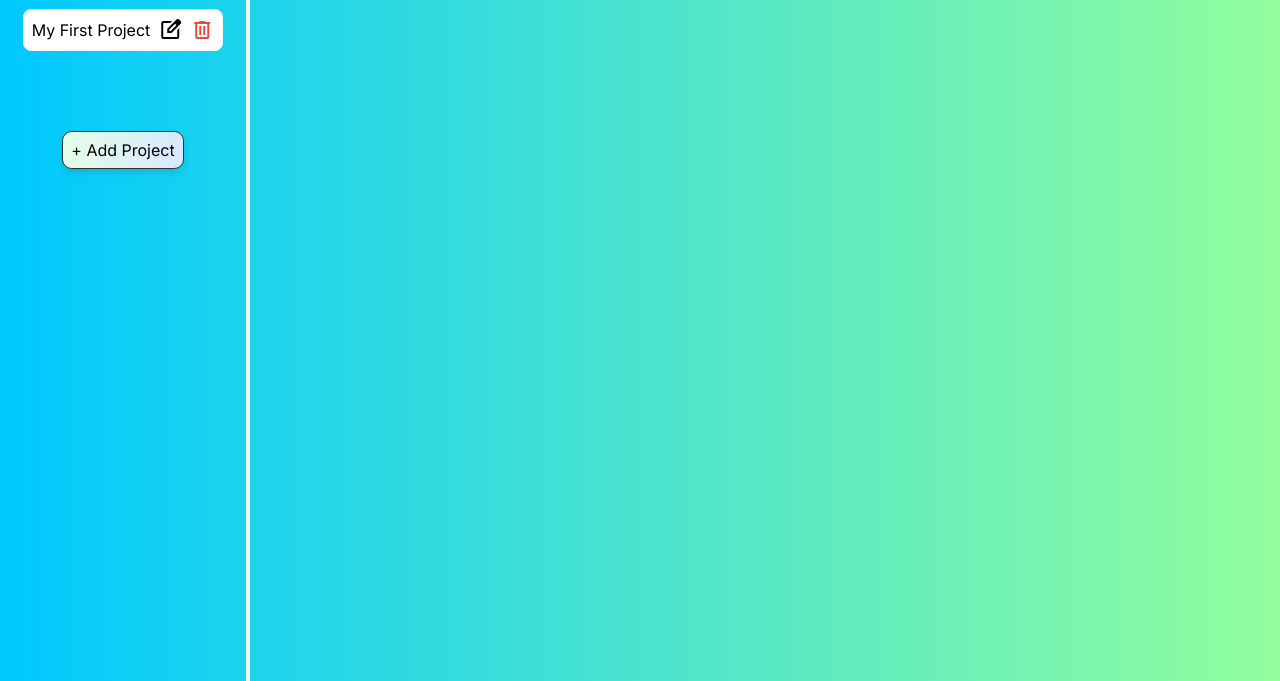
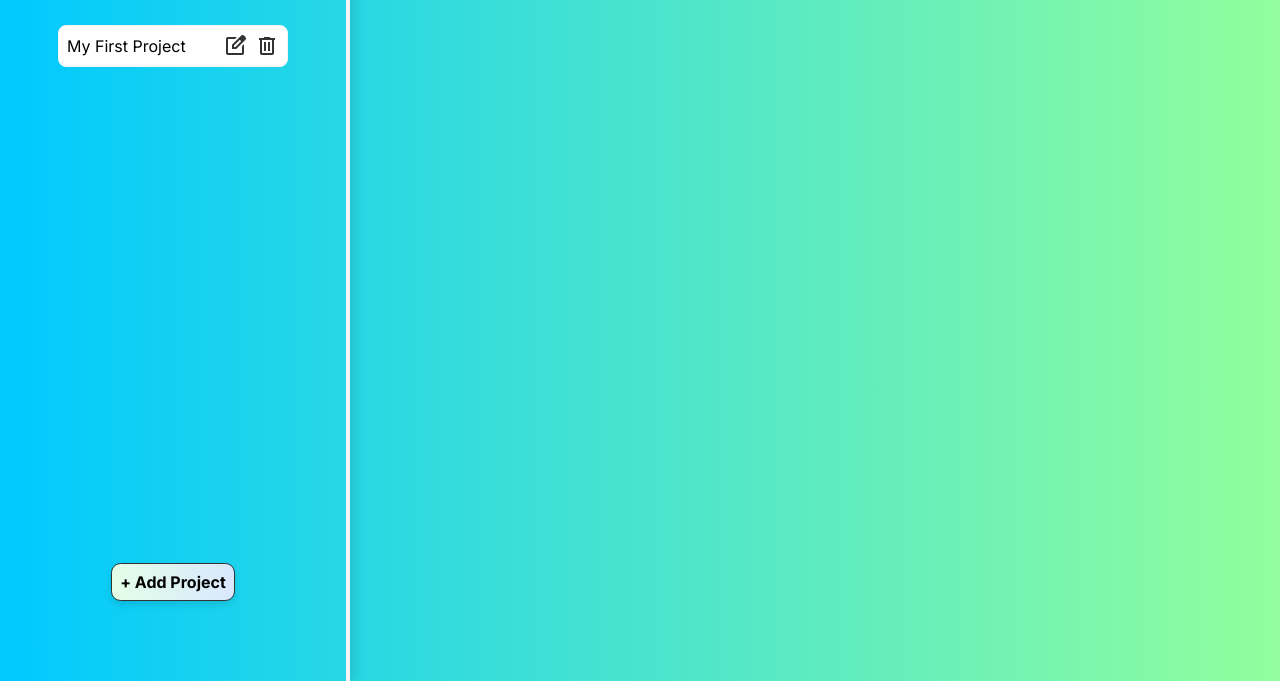
Before and after one commit to OguzhanKadakal/todo-app, a website built with webpack: page src/index.html in a window 1280 px wide. Shown: the part 119-800 px from the top of the page. Built offline with nearby package versions, Linux system fonts and the light colour scheme.

Commit message:
Enhance project item rendering and styling: update renderProjectItems to include project title, adjust CSS for layout and hover effects, and improve icon visibility

```diff
--- a/src/modules/domLogic.js
+++ b/src/modules/domLogic.js
@@ -54,20 +54,17 @@ export function renderProjectItems() {
   projectContainer.innerHTML = "";
 
   appState.projects.forEach((p) => {
-    const projectItem = createElement(
-      "li",
-      {
-        class: "project-item",
-        "data-id": p.id, //data-id for easier reference
-      },
-      p.title
-    );
+    const projectItem = createElement("li", {
+      class: "project-item",
+      "data-id": p.id, //data-id for easier reference
+    });
 
+    const projectTitle = createElement("p", { class: "project-title" }, p.title);
     const projectEditIcon = createIcon("material-symbols-outlined project-edit-icon", "edit_square");
     const projectDeleteIcon = createIcon("material-symbols-outlined project-delete-icon", "delete");
     projectEditIcon.setAttribute("data-modal-target", "#edit-project-modal");
 
-    projectItem.append(projectEditIcon, projectDeleteIcon);
+    projectItem.append(projectTitle, projectEditIcon, projectDeleteIcon);
     projectContainer.append(projectItem);
   });
 }
--- a/src/styles.css
+++ b/src/styles.css
@@ -3,6 +3,7 @@
     --text-color: #333333;
     --border-color: #f5f5f5;
     --error-color: #e74c3c;
+    --edit-icon-color: #6ABD73;
     --button-gradient: linear-gradient(90deg, #e3ffe7 0%, #d9e7ff 100%);
 }
 
@@ -40,7 +41,7 @@ img {
 
 #app {
     display: grid;
-    grid-template-columns: 250px 1fr;
+    grid-template-columns: 350px 1fr;
     grid-template-rows: auto;
     gap: 20px;
     background: linear-gradient(var(--background-gradient));
@@ -55,23 +56,45 @@ img {
     align-items: center;
     gap: 5rem;
     border-right: 0.3rem solid var(--border-color);
+    box-shadow: 5px 0 10px rgba(0, 0, 0, 0.1);
 }
 
 #title {
+    margin-top: 1rem;
     align-self: center;
     font-family: 'Poppins', sans-serif;
+}
+
+#project-container {
+    display: flex;
+    flex-direction: column;
+    gap: 1rem;
 }
 
 .project-item {
     display: flex;
     align-items: center;
-    justify-content: space-around;
     background-color: #ffffff;
     border-radius: 0.5rem;
     border: 1px solid var(--border-color);
     cursor: pointer;
-    padding: 0.5rem 0.5rem;
+    padding: 0.5rem;
     gap: 0.5rem;
+    overflow: hidden;
+    max-width: 230px;
+    min-width: 230px;
+    white-space: nowrap;
+    text-overflow: ellipsis;
+}
+
+.project-title {
+    overflow: hidden;
+    text-overflow: ellipsis;
+    width: 200px;
+}
+
+.project-item span {
+    flex-shrink: 0;
 }
 
 .project-item:hover {
@@ -87,7 +110,11 @@ img {
 }
 
 #add-project-btn {
+    align-self: center;
+    margin-top: auto;
+    margin-bottom: 5rem;
     font-size: 1rem;
+    font-weight: bold;
     background: var(--button-gradient);
     padding: 0.5rem;
     border-radius: 0.6rem;
@@ -105,5 +132,19 @@ img {
 }
 
 .project-delete-icon {
+    color: var(--text-color);
+}
+
+.project-delete-icon:hover {
     color: var(--error-color);
+    transition: color 0.3s ease-in-out;
 }
+
+.project-edit-icon {
+    color: var(--text-color);
+}
+
+.project-edit-icon:hover {
+    color: var(--edit-icon-color);
+    transition: color 0.3s ease-in-out;
+}
```
